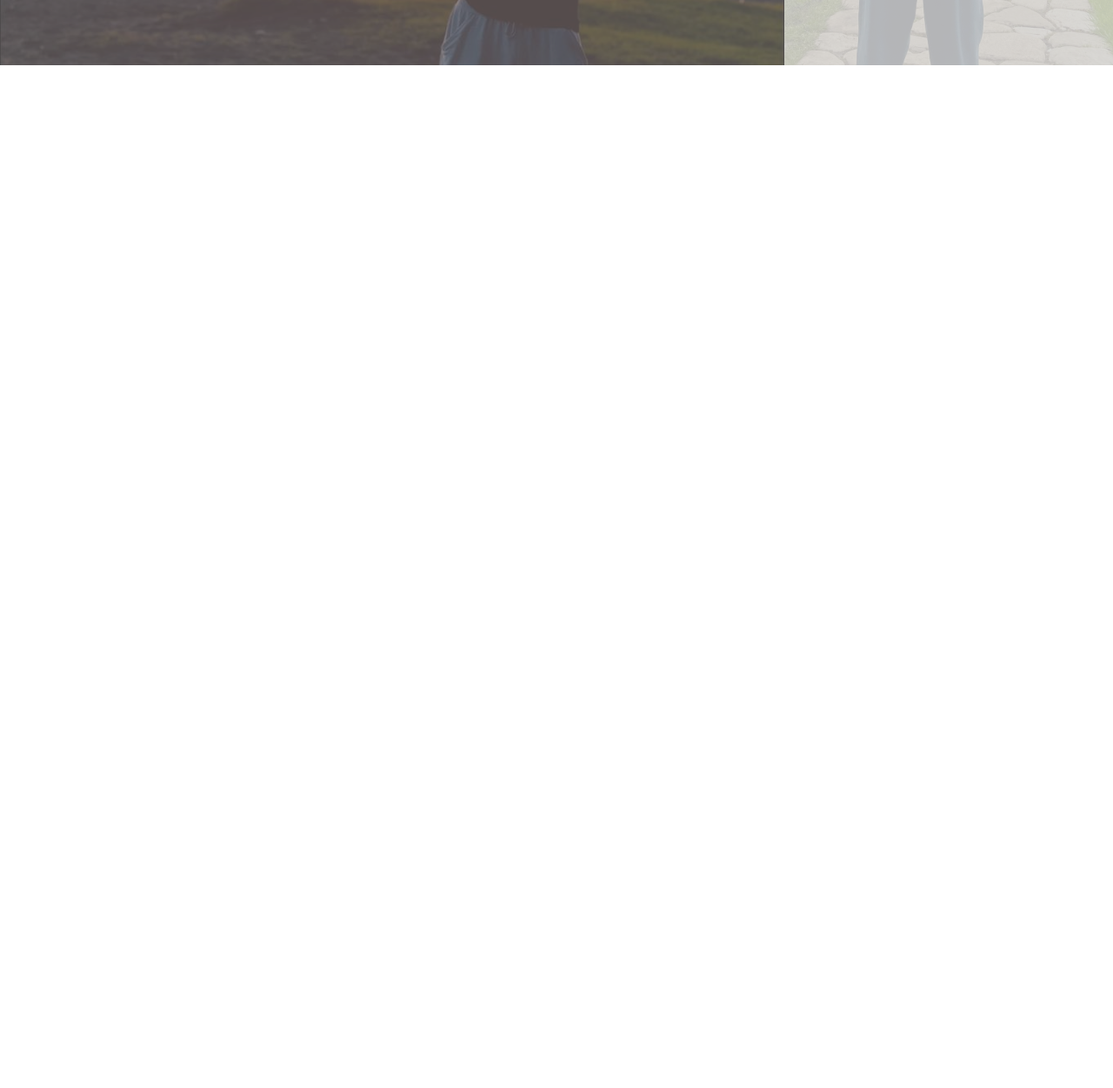
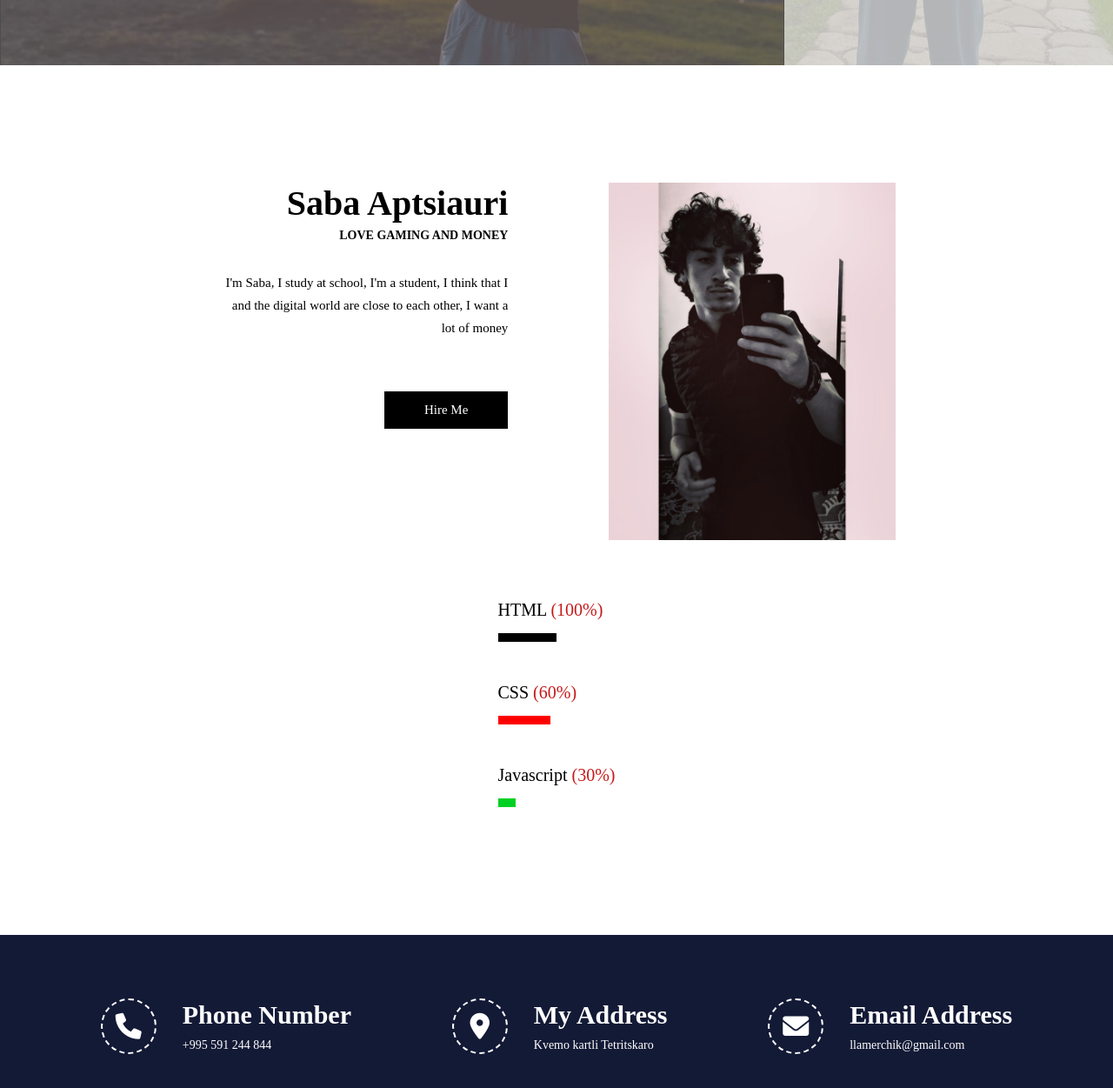
Before and after one commit to sabeks/finalurebi, a plain HTML site: page index.html in a window 1280 px wide. Shown: the part 725-1976 px from the top of the page at 87% size. Before the commit the page ends 800 px from the top, so only its background shows below. Drawn offline with Linux system fonts and the light colour scheme; a web font is replaced by a local one.

Commit message:
about  me

```diff
--- a/index.html
+++ b/index.html
@@ -132,6 +132,66 @@
           </div>
         </section>
       </header>
+      <main class="main">
+        <section class="section-intro">
+          <div class="intro-left">
+            <h1 class="intro-h1">Saba Aptsiauri</h1>
+            <h2 class="intro-h2">love gaming and money</h2>
+            <p class="intro-text">
+                I'm Saba, I study at school, I'm a student, I think that I and the digital world are close to each other, I want a lot of money
+            </p>
+            <button class="intro-button">Hire Me</button>
+          </div>
+          <div class="intro-center">
+            <img
+              class="intro-img"
+              src="src/img/saba2.jpg"
+              alt="Saba"
+            />
+          </div>
+          <div class="intro-right">
+            <ul class="intro-ul">
+              <li class="intro-li html">
+                HTML <span class="intro-span">(100%)</span>
+              </li>
+              <li class="intro-li css">
+                CSS <span class="intro-span">(60%)</span>
+              </li>
+              <li class="intro-li js">
+                Javascript <span class="intro-span">(30%)</span>
+              </li>
+            </ul>
+          </div>
+        </section>
+        <section class="section-info">
+          <div class="info-flex">
+            <div>
+              <i class="info-icon fa-solid fa-phone"></i>
+            </div>
+            <div>
+              <h2 class="info-h2">Phone Number</h2>
+              <p class="info-p">+995 591 244 844</p>
+            </div>
+          </div>
+          <div class="info-flex">
+            <div>
+              <i class="info-icon fa-solid fa-location-dot"></i>
+            </div>
+            <div>
+              <h2 class="info-h2">My Address</h2>
+              <p class="info-p">Kvemo kartli Tetritskaro</p>
+            </div>
+          </div>
+          <div class="info-flex">
+            <div>
+              <i class="info-icon fa-solid fa-envelope"></i>
+            </div>
+            <div>
+              <h2 class="info-h2">Email Address</h2>
+              <p class="info-p">llamerchik@gmail.com</p>
+            </div>
+          </div>
+        </section>
     </div>
     <script src="src/js/app.js"></script>
   </body>
--- a/src/css/style.css
+++ b/src/css/style.css
@@ -59,17 +59,19 @@
 
 .header-h2 {
   font-size: 50px;
+  color: aqua;
 }
 
 .header-h1 {
   font-size: 71px;
   font-weight: bold;
-  color: red;
+  color: black;
 }
 
 .header-p {
   font-size: 23px;
   margin-bottom: 44px;
+  color: yellow;
 }
 
 .header-social {
@@ -83,3 +85,194 @@
 .header-img {
   filter: brightness(50%);
 }
+.main {
+  margin-top: 135px;
+}
+
+.section-intro {
+  display: flex;
+  flex-wrap: wrap;
+  justify-content: space-evenly;
+  gap: 65px;
+  margin-bottom: 100px;
+  padding-right: 200px;
+  padding-left: 200px;
+}
+
+.intro-left {
+  max-width: 334px;
+  text-align: right;
+  transition: all 0.5s;
+}
+
+.intro-h1 {
+  font-size: 40px;
+  margin-bottom: 6px;
+  color: black;
+}
+
+.intro-h2 {
+  font-size: 14px;
+  text-transform: uppercase;
+  color: black;
+  margin-bottom: 33px;
+}
+
+.intro-text {
+  font-size: 15px;
+  margin-bottom: 60px;
+  line-height: 26px;
+}
+
+.intro-button {
+  padding: 13px 46px;
+  font-size: 15px;
+  border: none;
+  cursor: pointer;
+  color: white;
+  background-color: black;
+}
+
+.intro-button:hover {
+  background-color: black;
+}
+
+.intro-center {
+  max-width: 334px;
+}
+
+.intro-img {
+  max-width: 330px;
+}
+
+.intro-right {
+  max-width: 334px;
+}
+
+.intro-li {
+  margin-bottom: 47px;
+  list-style: none;
+  font-size: 20px;
+}
+
+.intro-span {
+  color: #c71919;
+}
+
+.intro-li::after {
+  content: "";
+  width: 100%;
+  display: block;
+  border-bottom: 10px solid #ffffff;
+  margin-top: 15px;
+}
+
+.html::after {
+  animation: html 2s linear infinite;
+}
+
+.css::after {
+  animation: css 2s linear infinite;
+}
+
+.js::after {
+  animation: js 2s linear infinite;
+}
+
+@keyframes html {
+  0% {
+    width: 0%;
+    border-color: black;
+  }
+  50%,
+  51% {
+    width: 50%;
+    border-color: black;
+  }
+  99%,
+  100% {
+    width: 100%;
+    border-color: black;
+  }
+}
+
+@keyframes css {
+  0% {
+    width: 0%;
+    border-color: red;
+  }
+  50%,
+  51% {
+    width: 45%;
+    border-color: red;
+  }
+  99%,
+  100% {
+    width: 60%;
+    border-color: red;
+  }
+}
+
+@keyframes js {
+  0% {
+    width: 0%;
+    border-color: #00d023;
+  }
+  50%,
+  51% {
+    width: 15%;
+    border-color: #00d023;
+  }
+  99%,
+  100% {
+    width: 30%;
+    border-color: #00d023;
+  }
+}
+.section-info {
+  height: 210px;
+  background-color: #131a36;
+}
+
+.section-info {
+  display: flex;
+  flex-wrap: wrap;
+  justify-content: space-evenly;
+  color: white;
+}
+
+.info-flex {
+  display: flex;
+  flex-wrap: wrap;
+  justify-content: space-evenly;
+  display: flex;
+  align-items: center;
+}
+
+.info-icon {
+  font-size: 30px;
+  width: 30px;
+  height: 35px;
+  border: 2px dashed white;
+  border-radius: 50%;
+  padding: 30px;
+  margin-right: 30px;
+  display: inline-flex;
+  justify-content: center;
+  align-items: center;
+}
+
+.info-icon:hover {
+  cursor: pointer;
+  background-color: red;
+  border: 2px solid red;
+}
+
+.info-h2 {
+  font-size: 30px;
+  margin-bottom: 10px;
+}
+
+.info-p {
+  font-size: 14px;
+}
```
